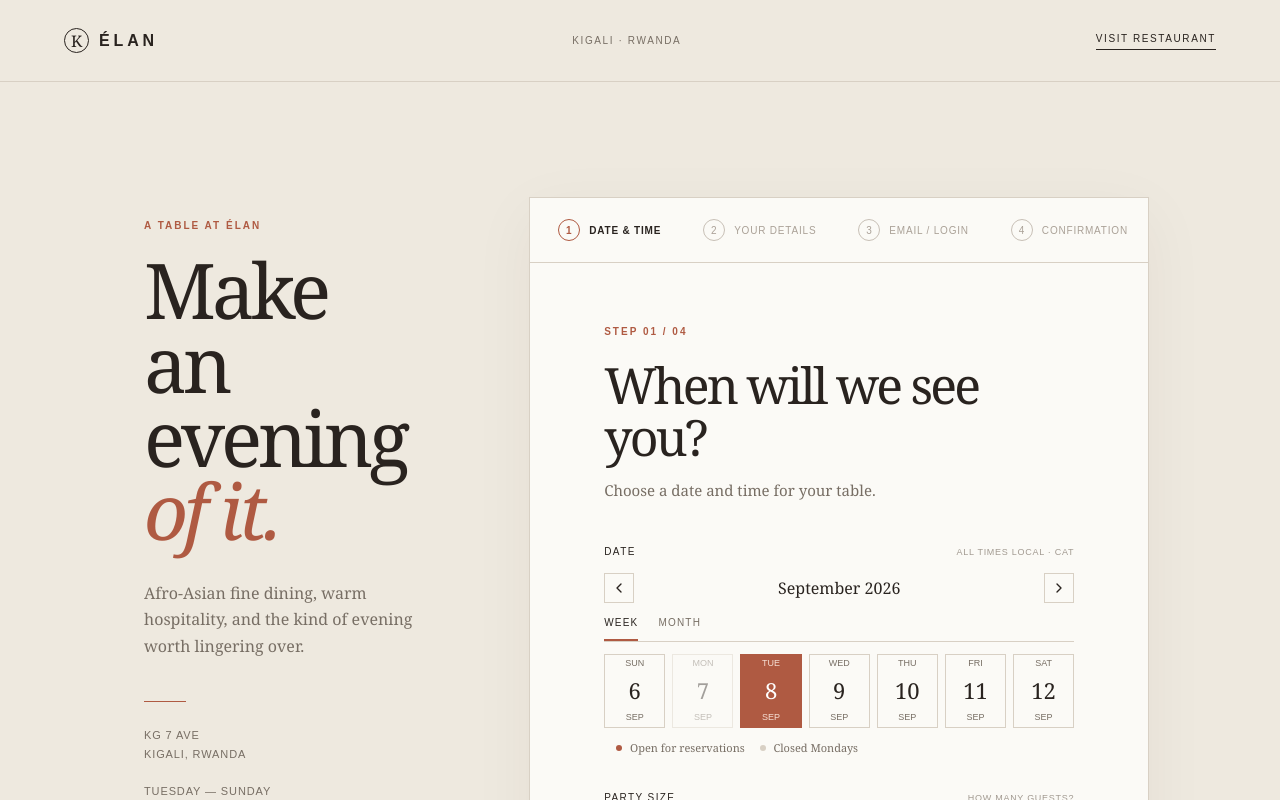
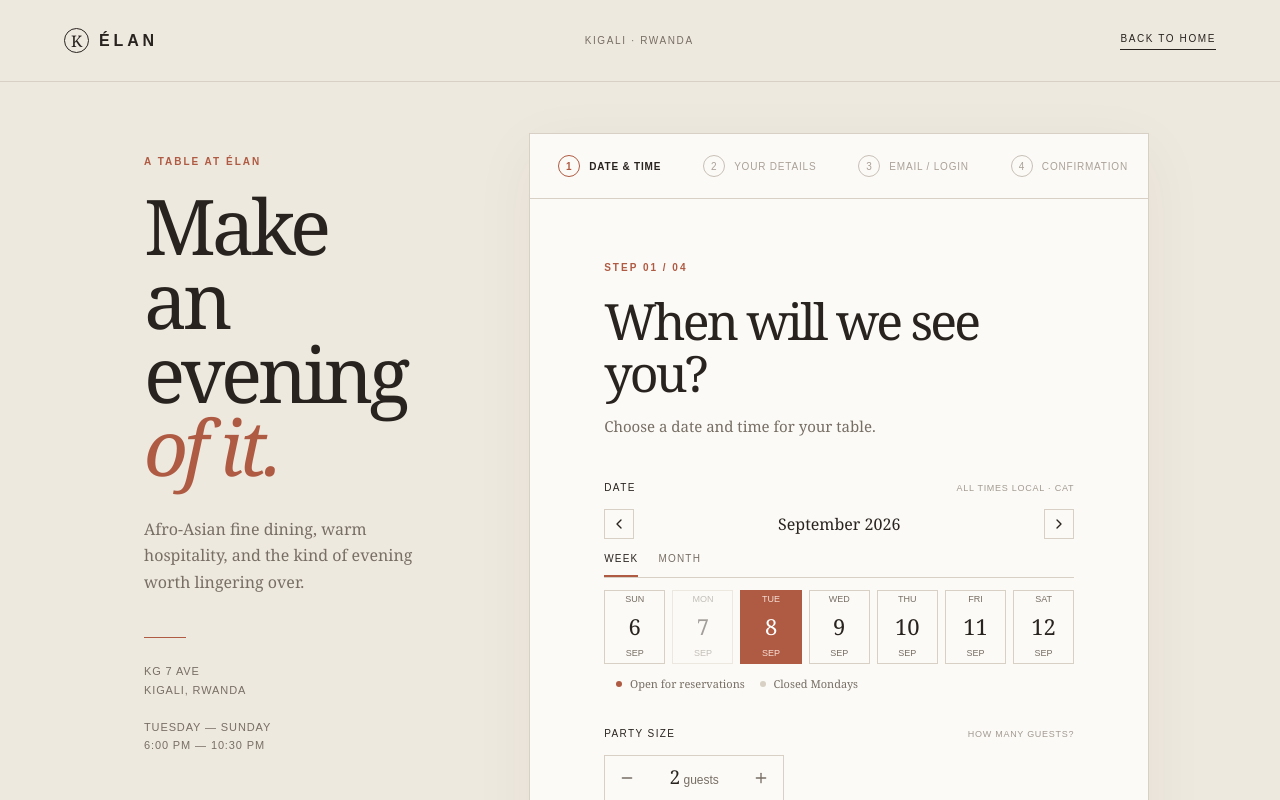
Before and after one commit to Bonheur2/elan, a Next.js app: page /reserve in a window 1280 px wide. Shown: the top 800 px of the page. Built offline with nearby package versions, Linux system fonts and the light colour scheme.

Commit message:
updating back to landing page

```diff
--- a/app/globals.css
+++ b/app/globals.css
@@ -47,7 +47,7 @@ button:focus-visible, input:focus-visible, select:focus-visible, a:focus-visible
 .brand { display: inline-flex; align-items: center; gap: 10px; color: var(--foreground); font-size: 16px; letter-spacing: .24em; font-weight: 700; text-decoration: none; }
 .brand-mark { display: inline-grid; width: 25px; height: 25px; place-items: center; border: 1px solid var(--foreground); border-radius: 50%; font-family: Georgia, serif; font-size: 16px; font-weight: 400; letter-spacing: 0; }
 .header-link { color: var(--foreground); text-decoration: none; border-bottom: 1px solid var(--foreground); padding-bottom: 3px; }
-.reservation-layout { display: grid; grid-template-columns: minmax(270px, .75fr) minmax(620px, 1.25fr); gap: clamp(50px, 9vw, 150px); max-width: 1120px; margin: 0 auto; padding: clamp(58px, 9vw, 120px) 5vw 70px; }
+.reservation-layout { display: grid; grid-template-columns: minmax(270px, .75fr) minmax(620px, 1.25fr); gap: clamp(50px, 9vw, 150px); max-width: 1120px; margin: 0 auto; padding: clamp(32px, 4vw, 60px) 5vw 70px; }
 .reservation-aside { padding-top: 22px; }
 .eyebrow { margin: 0 0 20px; color: var(--accent); font-size: 10px; font-weight: 700; letter-spacing: .2em; line-height: 1.4; text-transform: uppercase; }
 h1, h2 { margin: 0; font-family: Georgia, 'Times New Roman', serif; font-weight: 400; letter-spacing: -.055em; }
@@ -86,7 +86,7 @@ h2 { font-size: clamp(34px, 4vw, 50px); line-height: 1.04; }
 .header-cta { display: inline-flex; align-items: center; height: 38px; padding: 0 20px; border: 1px solid var(--foreground); color: var(--foreground); font-size: 10px; font-weight: 700; letter-spacing: .12em; text-transform: uppercase; text-decoration: none; }
 .header-cta:hover { border-color: var(--accent); background: var(--accent); color: #fff; }
 
-.hero { display: grid; grid-template-columns: minmax(320px, 1.05fr) minmax(260px, .8fr); gap: clamp(40px, 6vw, 100px); max-width: 1280px; margin: 0 auto; padding: clamp(56px, 9vw, 120px) 5vw 90px; align-items: center; }
+.hero { display: grid; grid-template-columns: minmax(320px, 1.05fr) minmax(260px, .8fr); gap: clamp(40px, 6vw, 100px); max-width: 1280px; margin: 0 auto; padding: clamp(32px, 4vw, 64px) 5vw 90px; align-items: center; }
 .hero-copy h1 { max-width: 620px; margin: 0; font-size: clamp(44px, 6vw, 80px); line-height: .98; }
 .hero-lede { max-width: 470px; margin: 28px 0 40px; color: var(--muted-foreground); font-family: Georgia, serif; font-size: 17px; line-height: 1.7; }
 .hero-actions { display: flex; flex-wrap: wrap; align-items: center; gap: 22px; margin-bottom: 54px; }
--- a/app/reserve/page.tsx
+++ b/app/reserve/page.tsx
@@ -94,7 +94,7 @@ export default function ReservePage() {
           <span>ÉLAN</span>
         </a>
         <div className="header-note">Kigali · Rwanda</div>
-        <a className="header-link" href="https://www.kozokg.com/" target="_blank" rel="noreferrer">Visit restaurant</a>
+        <a className="header-link" href="/">Back to home</a>
       </header>
 
       <div className="reservation-layout" id="top">
@@ -210,7 +210,7 @@ export default function ReservePage() {
               <h2 id="confirmation-heading">We’ll see you soon,<br /><em>{firstName}.</em></h2>
               <p className="step-intro">Your table is waiting. A confirmation has been sent to {email}.</p>
               <div className="confirmed-details"><strong>{dateLabel}</strong><span>{selectedTime} · {formatGuests(guests)}</span><span>Élan Kigali · KG 7 Ave</span></div>
-              <div className="confirmation-actions"><button type="button" className="primary-button" onClick={startOver}>Make another reservation <ArrowRight size={16} /></button><a className="text-link" href="https://www.kozokg.com/" target="_blank" rel="noreferrer">Return to Élan Kigali</a></div>
+              <div className="confirmation-actions"><button type="button" className="primary-button" onClick={startOver}>Make another reservation <ArrowRight size={16} /></button><a className="text-link" href="/">Return to Élan Kigali</a></div>
             </section>
           )}
         </section>
```
